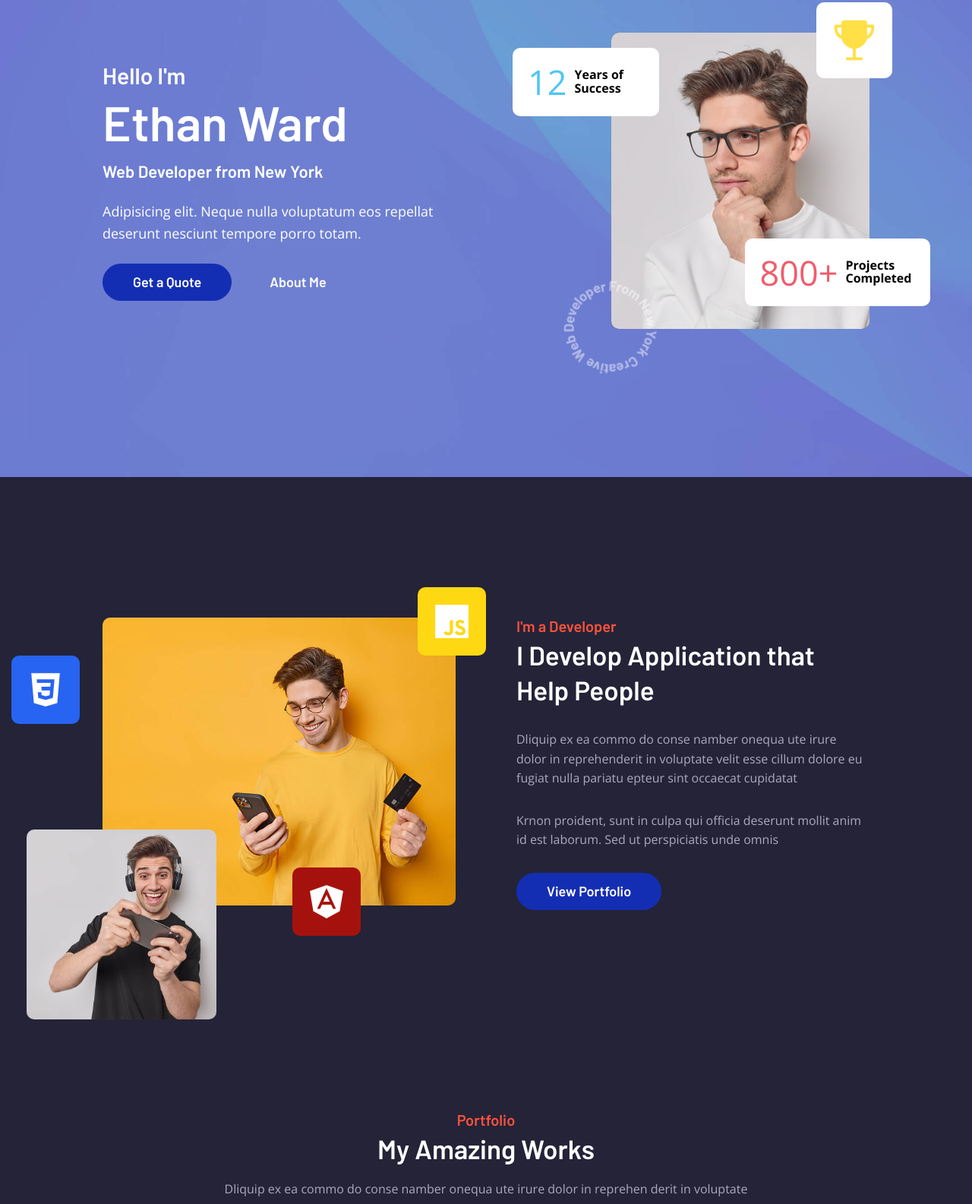
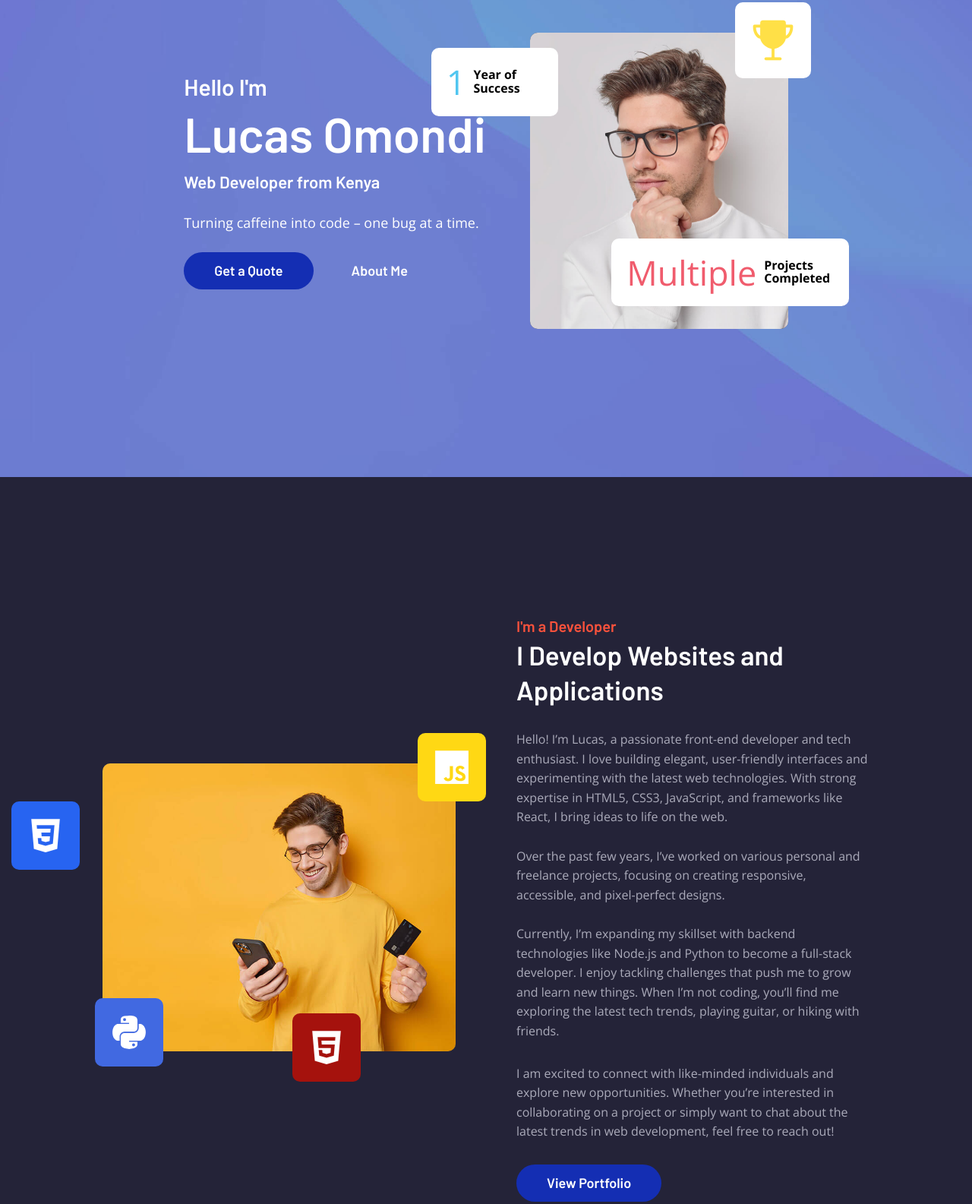
Before and after one commit to Lucas-Omondi/Portfolio, a plain HTML site: page index.html in a window 1280 px wide. Shown: the part 172-1757 px from the top of the page at 76% size. Drawn offline with nearby package versions, Linux system fonts and the light colour scheme.

Commit message:
Initial Edit

```diff
--- a/assets/css/style.css
+++ b/assets/css/style.css
@@ -988,6 +988,12 @@ textarea.contact-input {
     left: 250px;
     background-color: var(--rufous);
   }
+  .abs-icon-4{
+    bottom: -20px;
+    left: -10px;
+    font-size: 50px;
+    background-color: royalblue;
+  }
 
 
 
--- a/index.html
+++ b/index.html
@@ -37,7 +37,7 @@
     <div class="container">
 
       <a href="#">
-        <h1 class="logo">Ethan Ward</h1>
+        <h1 class="logo">Lucas Omondi</h1>
       </a>
 
       <button class="nav-toggle-btn" aria-label="Toggle Menu" data-nav-toggle-btn>
@@ -102,13 +102,13 @@
               class="img-cover">
 
             <div class="elem elem-1">
-              <p class="elem-title">12</p>
+              <p class="elem-title">1</p>
 
-              <p class="elem-text">Years of Success</p>
+              <p class="elem-text">Year of Success</p>
             </div>
 
             <div class="elem elem-2">
-              <p class="elem-title">800+</p>
+              <p class="elem-title">Multiple</p>
 
               <p class="elem-text">Projects Completed</p>
             </div>
@@ -116,21 +116,17 @@
             <div class="elem elem-3">
               <ion-icon name="trophy"></ion-icon>
             </div>
-
-            <img src="./assets/images/rotate-img.png" width="169" height="172" alt="I'm developer from New York"
-              class="rotate-img">
-
           </div>
 
           <div class="hero-content">
 
             <h2 class="hero-title">
               <span>Hello I'm</span>
-              <strong>Ethan Ward</strong> Web Developer from New York
+              <strong>Lucas Omondi</strong> Web Developer from Kenya
             </h2>
 
             <p class="hero-text">
-              Adipisicing elit. Neque nulla voluptatum eos repellat deserunt nesciunt tempore porro totam.
+              Turning caffeine into code – one bug at a time.
             </p>
 
             <div class="btn-group">
@@ -157,11 +153,9 @@
 
           <figure class="about-banner">
 
-            <img src="./assets/images/about-banner.jpg" width="800" height="652" loading="lazy" alt="Ethan's Photo"
+            <img src="./assets/images/about-banner.jpg" width="800" height="652" loading="lazy" alt="Lucas's Photo"
               class="img-cover">
 
-            <img src="./assets/images/absolute-image.jpg" width="800" height="717" loading="lazy" alt="Ethan's Photo"
-              class="abs-img">
 
             <div class="abs-icon abs-icon-1">
               <ion-icon name="logo-css3"></ion-icon>
@@ -172,8 +166,12 @@
             </div>
 
             <div class="abs-icon abs-icon-3">
-              <ion-icon name="logo-angular"></ion-icon>
+              <ion-icon name="logo-html5"></ion-icon>
             </div>
+            <div class=" abs-icon abs-icon-4">
+              <ion-icon name ="logo-python"></ion-icon>
+            </div>
+
 
           </figure>
 
@@ -181,17 +179,22 @@
 
             <p class="section-subtitle">I'm a Developer</p>
 
-            <h2 class="h2 section-title">I Develop Application that Help People</h2>
+            <h2 class="h2 section-title">I Develop Websites and Applications</h2>
 
             <p class="section-text">
-              Dliquip ex ea commo do conse namber onequa ute irure dolor in reprehenderit in voluptate velit esse cillum
-              dolore eu
-              fugiat nulla pariatu epteur sint occaecat cupidatat
+                Hello! I’m Lucas, a passionate front-end developer and tech enthusiast. I love building elegant, user-friendly interfaces and experimenting with the latest web technologies.
+
+                With strong expertise in HTML5, CSS3, JavaScript, and frameworks like React, I bring ideas to life on the web. <br><br>Over the past few years, I’ve worked on various personal and freelance projects, focusing on creating responsive, accessible, and pixel-perfect designs.
+
+                <br><br>Currently, I’m expanding my skillset with backend technologies like Node.js and Python to become a full-stack developer. I enjoy tackling challenges that push me to grow and learn new things.
+
+                When I’m not coding, you’ll find me exploring the latest tech trends, playing guitar, or hiking with friends.
+
+
             </p>
 
             <p class="section-text">
-              Krnon proident, sunt in culpa qui officia deserunt mollit anim id est laborum. Sed ut perspiciatis unde
-              omnis
+              I am excited to connect with like-minded individuals and explore new opportunities. Whether you’re interested in collaborating on a project or simply want to chat about the latest trends in web development, feel free to reach out!
             </p>
 
             <a href="#portfolio" class="btn btn-primary blue">View Portfolio</a>
@@ -217,7 +220,7 @@
           <h2 class="h2 section-title">My Amazing Works</h2>
 
           <p class="section-text">
-            Dliquip ex ea commo do conse namber onequa ute irure dolor in reprehen derit in voluptate
+            Listed below are samples of just a few of the work i have worked on, and their respective links.
           </p>
 
           <ul class="portfolio-list">
```
